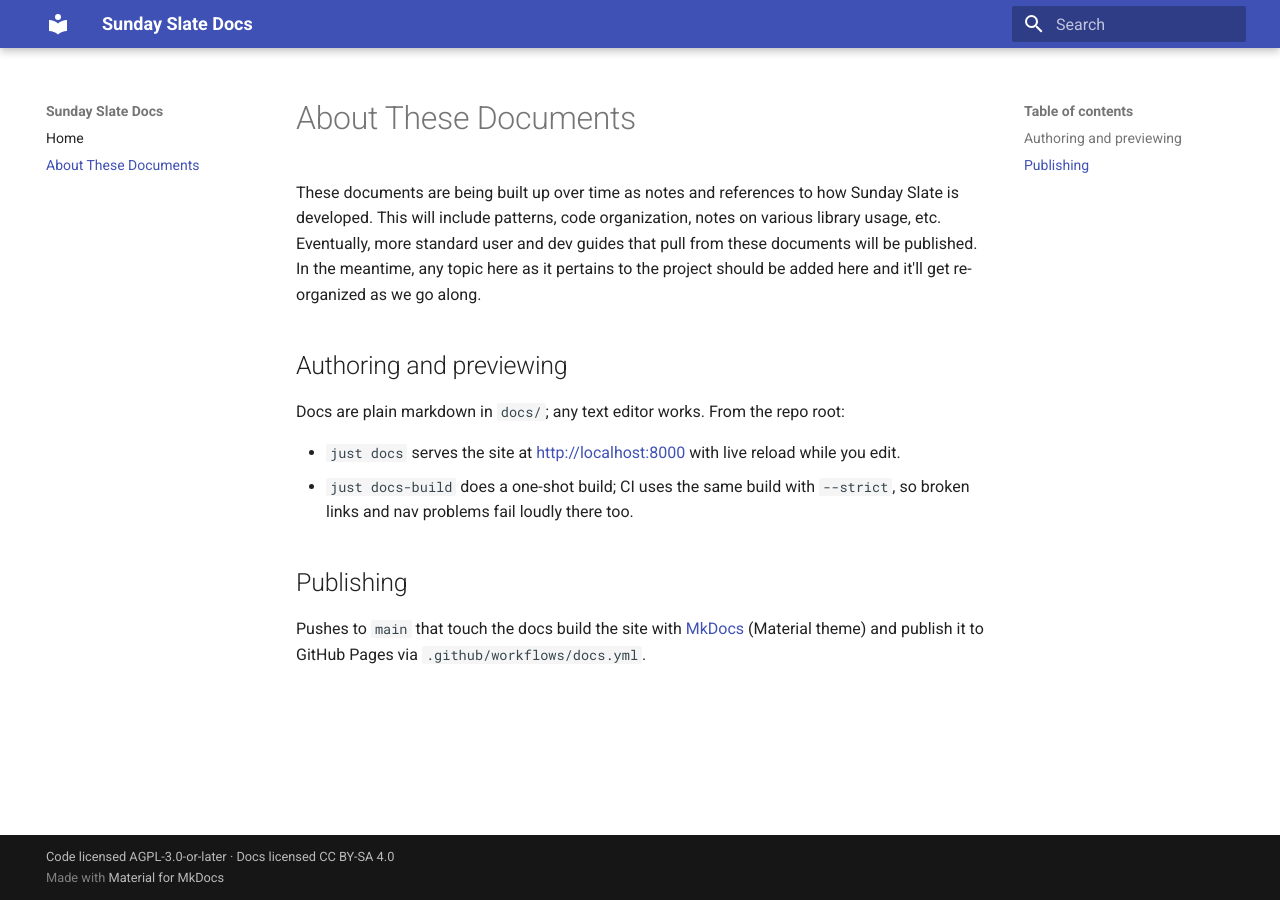
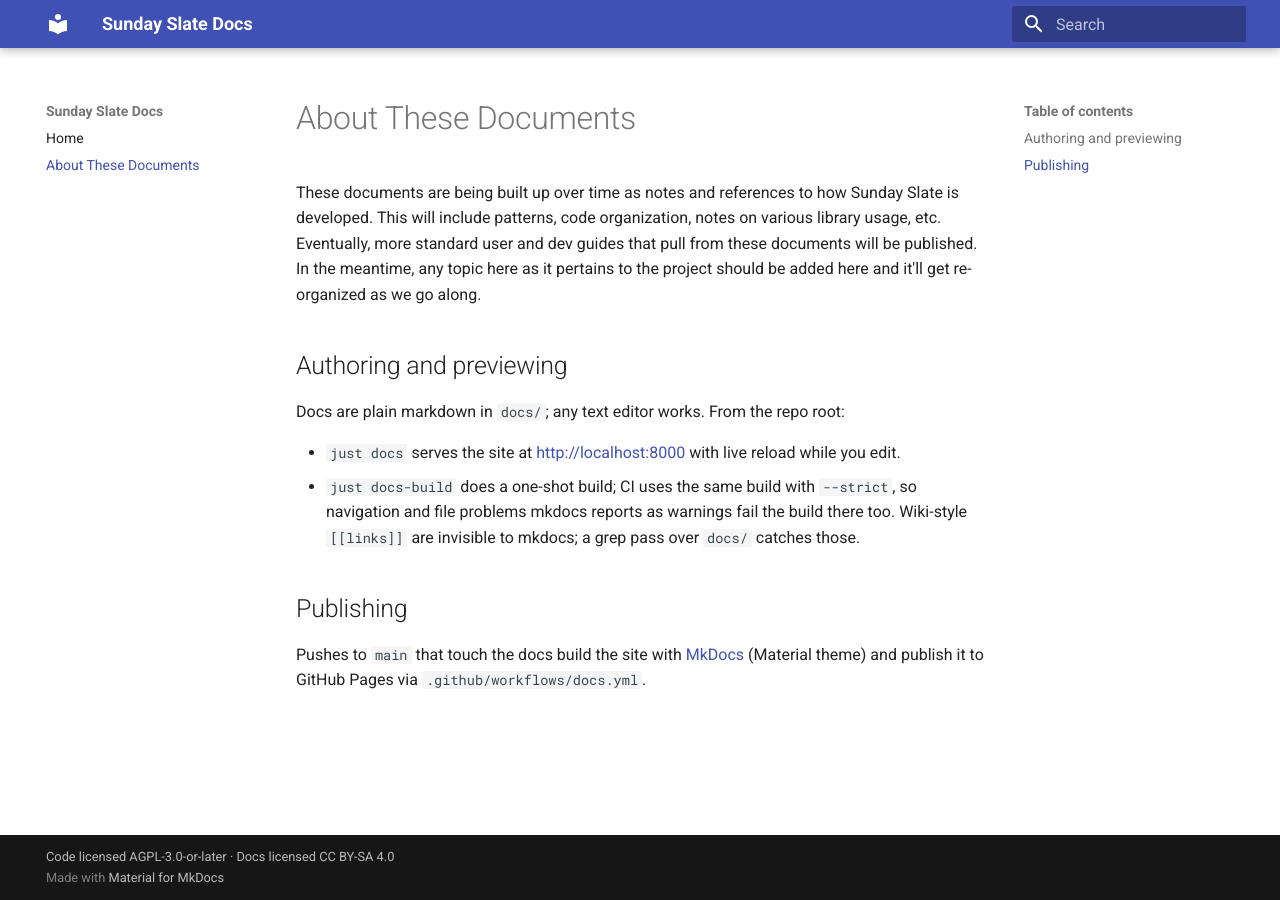
Before and after one commit to sunday-slate/sunday-slate, an MkDocs documentation site: the page built from docs/about.md, in a window 1280 px wide. Built offline with MkDocs 1.6.1 and Material for MkDocs 9.7.7, drawn with Linux system fonts in a browser that asks for light colours.

Commit message:
docs: state strict-build guarantees accurately

```diff
--- a/docs/about.md
+++ b/docs/about.md
@@ -7,7 +7,9 @@ Docs are plain markdown in `docs/`; any text editor works. From the repo root:
 - `just docs` serves the site at <http://localhost:8000> with live reload
   while you edit.
 - `just docs-build` does a one-shot build; CI uses the same build with
-  `--strict`, so broken links and nav problems fail loudly there too.
+  `--strict`, so navigation and file problems mkdocs reports as warnings
+  fail the build there too. Wiki-style `[[links]]` are invisible to
+  mkdocs; a grep pass over `docs/` catches those.
 
 ## Publishing
 
```
